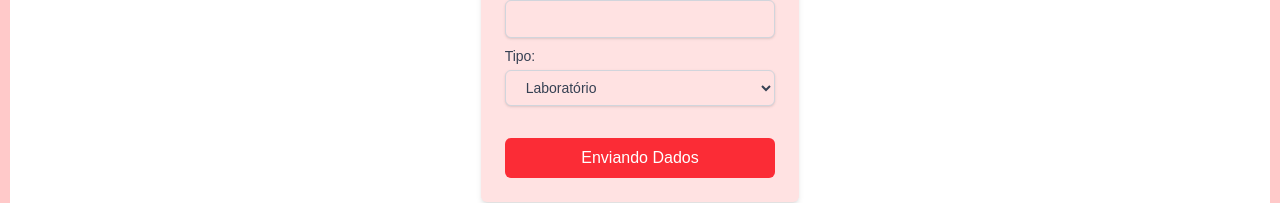
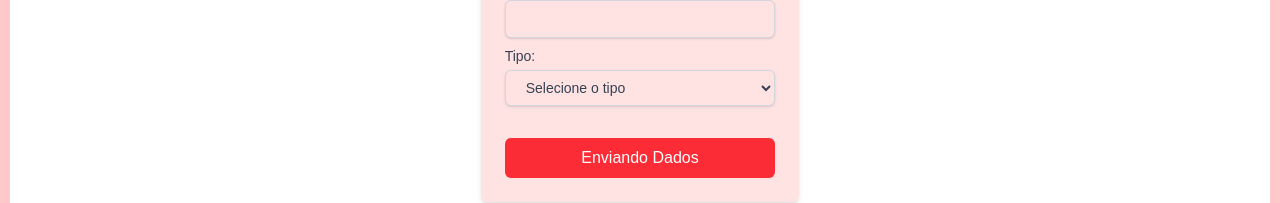
Before and after one commit to pedrohenriqueminarelli/Projeto_DS_Vep26-Reserva_de_Lab, a Next.js app in the folder next-projeto/: page /cadRecurso in a window 1280 px wide. Shown: the part 585-788 px from the top of the page. Built offline with nearby package versions, Linux system fonts and the light colour scheme.

Commit message:
1.7
arrumando bug no select

```diff
--- a/next-projeto/src/app/cadRecurso/page.tsx
+++ b/next-projeto/src/app/cadRecurso/page.tsx
@@ -75,7 +75,9 @@ export default function CadRecurso() {
                 <select className="mt-1 block w-full px-4 py-2 border border-gray-300 rounded-md shadow-sm focus:bg-red-400 bg-red-100 transition duration-200"
                     name="tipo"
                     value={dados.tipo}
-                    onChange={handleChange}>
+                    onChange={handleChange}
+                    required>
+                    <option value="" disabled>Selecione o tipo</option>
                     <option value="laboratorio">Laboratório</option>
                     <option value="sala">Sala</option>
                 </select>
```
